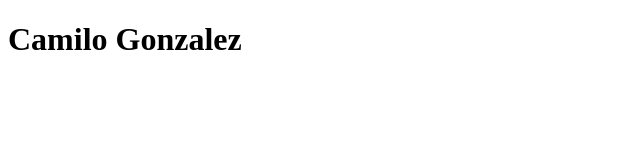
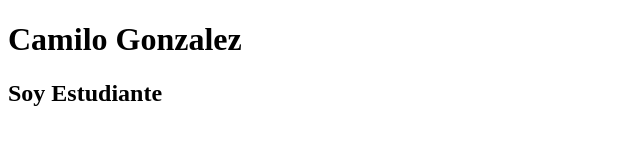
Before and after one commit to clownx13245/cursoProgramacion, a plain HTML site: page index.html in a window 1280 px wide. Shown: the whole page, without its empty margins (0-640 px from the left). Drawn offline with Linux system fonts and the light colour scheme.

Commit message:
se agrego un titulo 2

```diff
--- a/index.html
+++ b/index.html
@@ -7,5 +7,6 @@
 </head>
 <body>
     <h1>Camilo Gonzalez</h1>
+    <h2>Soy Estudiante</h2>
 </body>
 </html>
```
